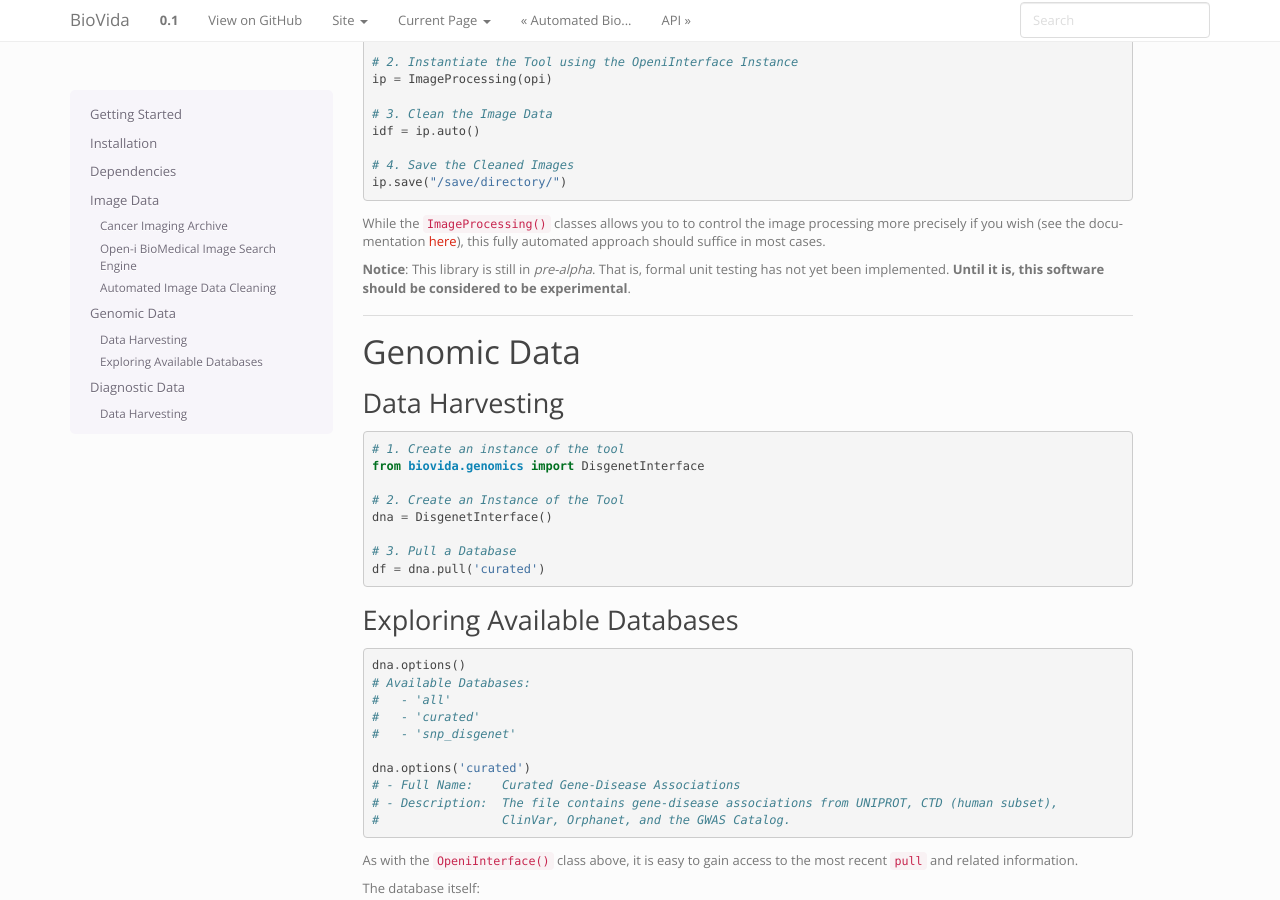
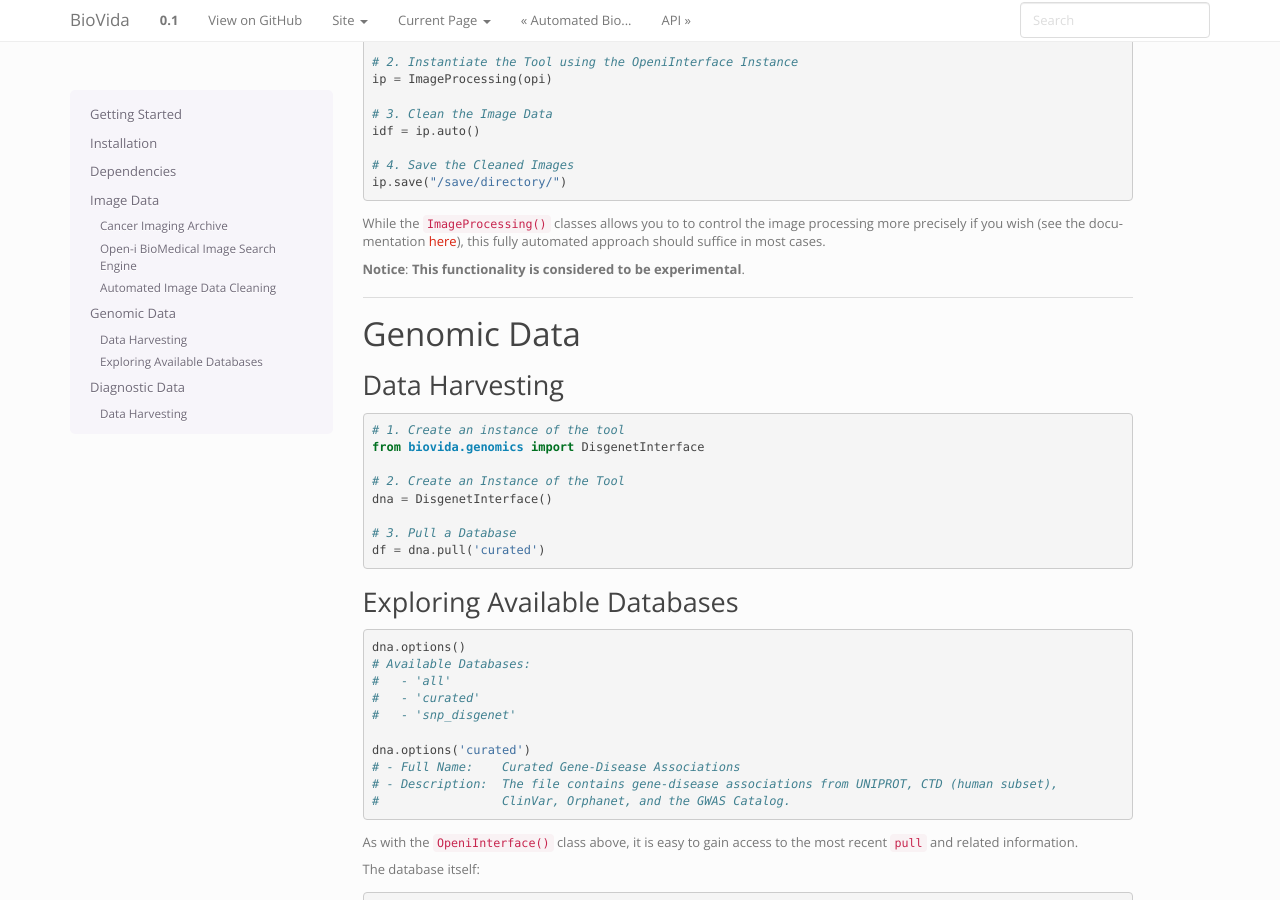
Before and after one commit to TariqAHassan/BioVida, a Sphinx documentation site: the page built from docs/GettingStarted.rst, in a window 1280 px wide and 900 px high, scrolled down 1766 px. Built offline with Sphinx 7.4.7, drawn with Linux system fonts in a browser that asks for light colours.

```diff
--- a/docs/GettingStarted.rst
+++ b/docs/GettingStarted.rst
@@ -143,8 +143,7 @@ to control the image processing more precisely if you
 wish (see the documentation `here <https://tariqahassan.github.io/BioVida/API.html#image-processing>`__), this
 fully automated approach should suffice in most cases.
 
-**Notice**: This library is still in *pre-alpha*. That is, formal unit testing has not yet been implemented.
-**Until it is, this software should be considered to be experimental**.
+**Notice**: **This functionality is considered to be experimental**.
 
 --------------
 
--- a/docs/index.rst
+++ b/docs/index.rst
@@ -26,7 +26,7 @@ Automated BioMedical Data Curation
 
 | Welcome to the site for the BioVida Python Library.
 |
-| Please note that this tool is under active development and is currently in pre-alpha.
+| Please note that this tool is under active development and is currently in alpha.
 | So, feel free to post issues and pull requests though the GitHub repository for this project.
 
 Contents
--- a/setup.py
+++ b/setup.py
@@ -28,7 +28,7 @@ setup(
     data_files=[('', ['LICENSE.md'])],
     install_requires=['bs4', 'h5py', 'keras', 'lxml', 'numpy', 'pandas', 'Pillow',
                       'pydicom', 'requests', 'scikit-image', 'scipy', 'tensorflow', 'theano', 'tqdm'],
-    classifiers=['Development Status :: 2 - Pre-Alpha',
+    classifiers=['Development Status :: 3 - Alpha',
                  'Natural Language :: English',
                  'Intended Audience :: Science/Research',
                  'Programming Language :: Python :: 2.7',
```
